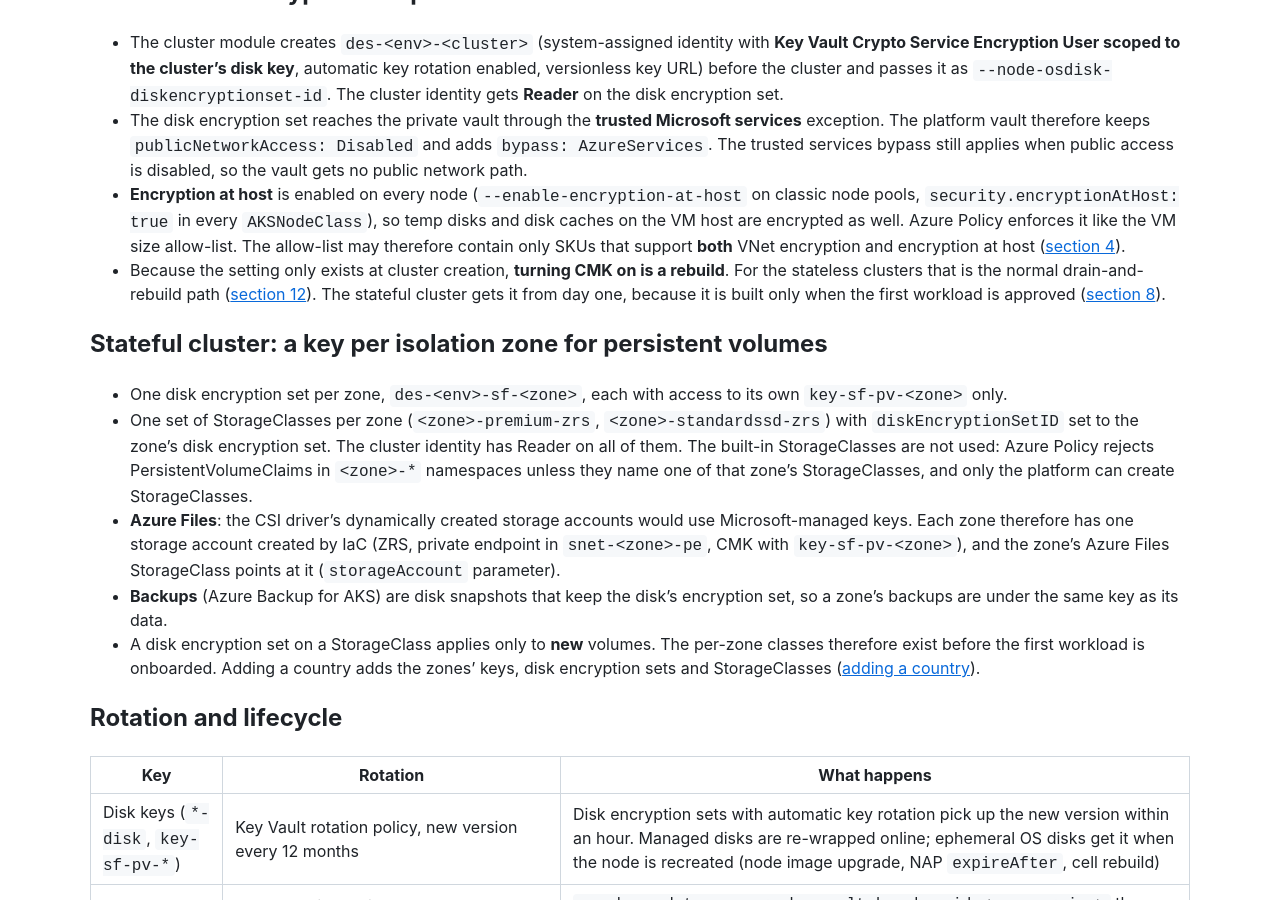
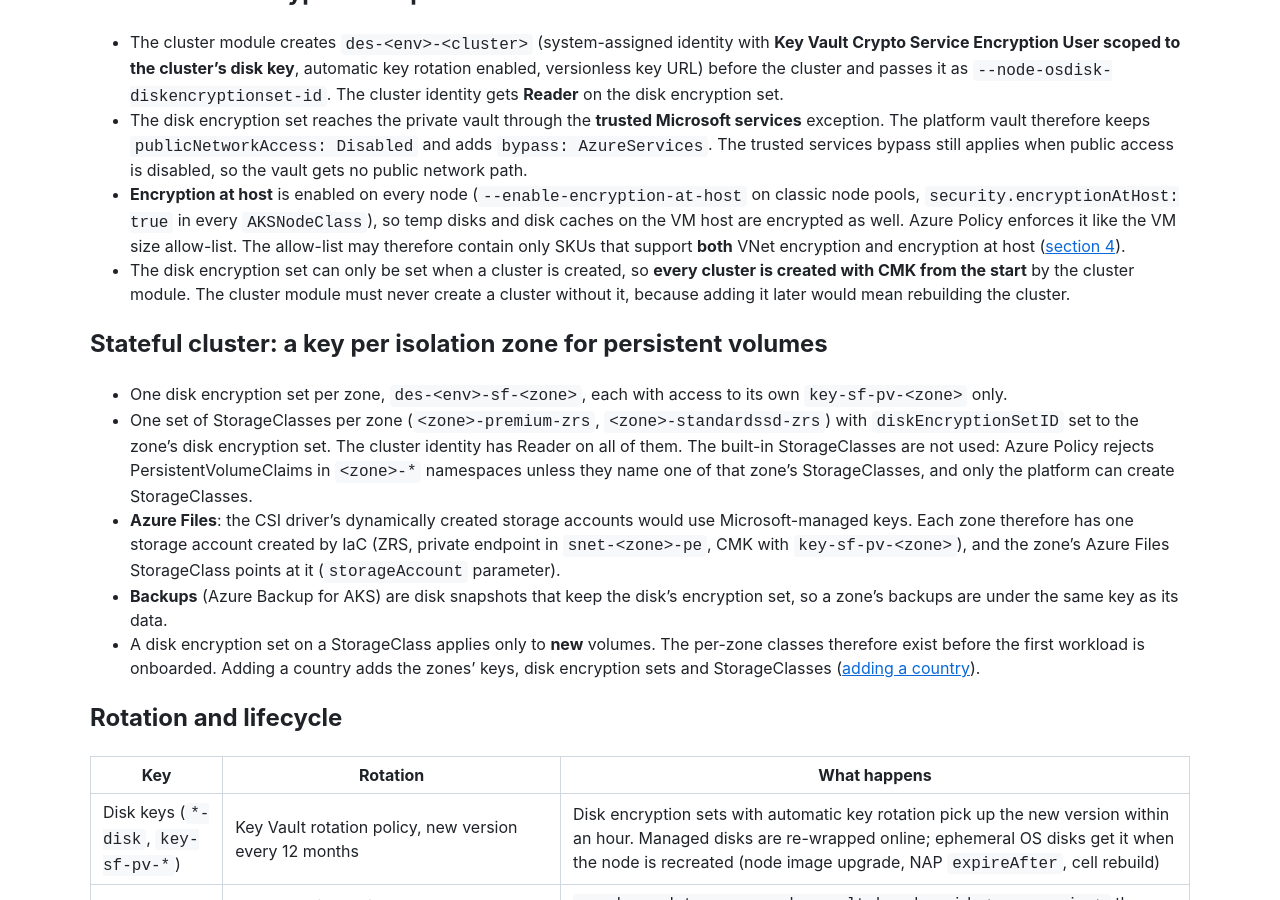
Before and after one commit to olljanat-ai/aks-design, a Jekyll site: the page built from docs/18-encryption-at-rest-and-customer-managed-keys.md, in a window 1280 px wide and 900 px high, scrolled down 2268 px. Built offline with Jekyll 4.4.1, drawn with Linux system fonts in a browser that asks for light colours; our own code applies the rules of GitHub Pages for plain Markdown files.

Commit message:
Section 18: clusters are created with CMK from the start, no rebuild needed
The clusters do not exist yet, so there is nothing to migrate.

Co-Authored-By: Claude Opus 5.5 <noreply@anthropic.com>
Claude-Session: https://claude.ai/code/session_01ARKFEaLg8unfU63Tj3y3zp

```diff
--- a/docs/18-encryption-at-rest-and-customer-managed-keys.md
+++ b/docs/18-encryption-at-rest-and-customer-managed-keys.md
@@ -66,10 +66,9 @@ zone the same way ([open questions](open-questions.md)).
   `security.encryptionAtHost: true` in every `AKSNodeClass`), so temp disks and disk caches on the VM host are
   encrypted as well. Azure Policy enforces it like the VM size allow-list. The allow-list may therefore contain only
   SKUs that support **both** VNet encryption and encryption at host ([section 4](04-node-pools.md)).
-- Because the setting only exists at cluster creation, **turning CMK on is a rebuild**. For the stateless clusters
-  that is the normal drain-and-rebuild path ([section 12](12-zero-downtime-cluster-upgrades.md#stateless-clusters)).
-  The stateful cluster gets it from day one, because it is built only when the first workload is approved
-  ([section 8](08-cluster-types-stateless-and-stateful.md)).
+- The disk encryption set can only be set when a cluster is created, so **every cluster is created with CMK from the
+  start** by the cluster module. The cluster module must never create a cluster without it, because adding it later
+  would mean rebuilding the cluster.
 
 ## Stateful cluster: a key per isolation zone for persistent volumes
 
```
